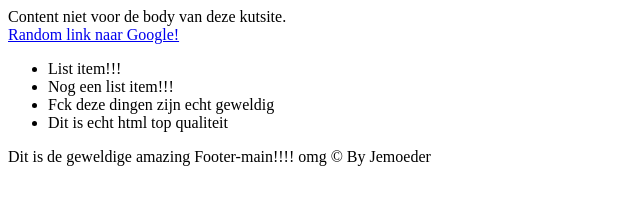
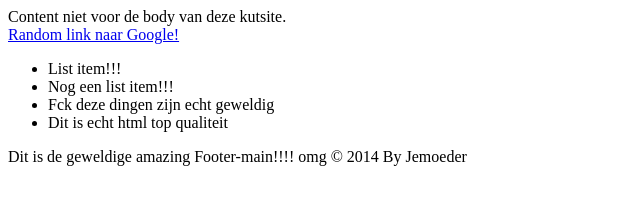
Before and after one commit to maxverbeek/testrepo, a plain HTML site: page index.html in a window 1280 px wide. Shown: the full height of the page, 0-640 px from the left. Drawn offline with Linux system fonts and the light colour scheme.

Commit message:
FF het jaar d'rbij flikkeren

```diff
--- a/index.html
+++ b/index.html
@@ -16,7 +16,7 @@
 		</ul>
 		<div class="footer-main">
 			Dit is de geweldige amazing Footer-main!!!! omg
-			&copy By Jemoeder
+			&copy 2014 By Jemoeder
 		</div>
 	</body>
 </html>
```
